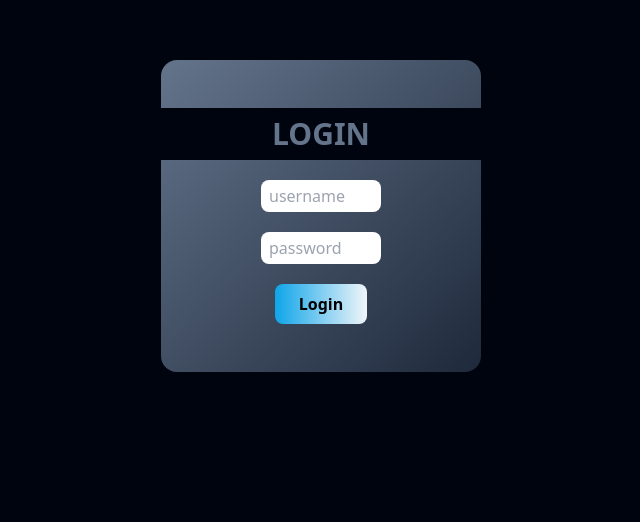
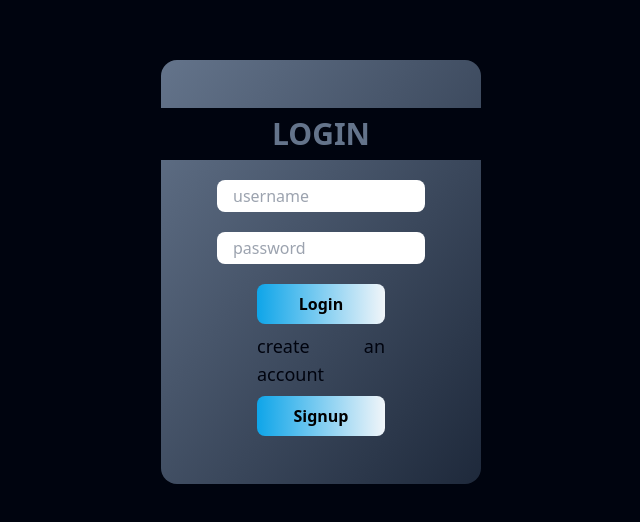
Before and after one commit to versatilemage/futuristic-design-for-bank-app-using-taiwindCSS-in-react, a React (Create React App) app: page /login in a window 1280 px wide. Shown: the part 116-638 px from the top of the page, without its empty margins (319-959 px from the left). Built offline with nearby package versions, Linux system fonts and the light colour scheme.

Commit message:
login component

```diff
--- a/src/components/login.js
+++ b/src/components/login.js
@@ -1,14 +1,47 @@
-function Login () {
+import { useNavigate } from "react-router-dom";
+import axios from "axios"
+import { useState } from "react";
+
+function Login() {
+    const navigate = useNavigate()
+    const [name, setname] = useState("")
+    const [password, setpassword] = useState("")
+
+    const onClick = (e) => {
+        e.preventDefault()
+        navigate("/")
+        axios.post("http://localhost:3001/login",{
+            name: name,
+            password: password
+        }).then(() => {
+            alert(`Welcome ${name}, logged in in successfully`)
+        }).catch(() => {
+            alert(`aww It didnt work`)
+        })
+    }
+
+    const onclicking = (e) => {
+        e.preventDefault()
+        navigate("/signup")
+    }
     return (
         <>
             <section className="flex flex-col items-center content-center rounded-2xl
                 bg-gradient-to-tl from-slate-800 to-slate-500 w-1/4 px-20 py-12 mx-auto my-44 space-y-5">
-                    <h1 className="uppercase text-3xl font-bold text-slate-500 text-center bg-[#00040f] w-96 py-2">login</h1>
-                <form className="flex flex-col text-justify w-3/4 space-y-5">
-                        <input type="text" placeholder="username" className="rounded-lg py-1 px-2"></input>
-                        <input type="password" placeholder="password" className="rounded-lg py-1 px-2"></input>
+                <h1 className="uppercase text-3xl font-bold text-slate-500 text-center bg-[#00040f] w-96 py-2">login</h1>
+                <form className="flex flex-col text-justify w-4/5 space-y-5 items-center">
+                    <input type="text" placeholder="username" className="rounded-lg py-1 px-4 w-52"
+                    onChange={(event) => {setname(event.target.value)}}></input>
+                    <input type="password" placeholder="password" className="rounded-lg py-1 px-4 w-52"
+                    onChange={(event) => {setpassword(event.target.value)}}></input>
+                    <div className="flex flex-col space-y-2 justify-evenly">
+                    <button className="bg-gradient-to-r from-sky-500 to-slate-100 rounded-lg font-bold capitalize py-2 px-6"
+                    onClick={onClick}>login</button>
+                    <p className="text-lg font-lightbold text-[#00040f]">create an account</p>
+                    <button className="bg-gradient-to-r from-sky-500 to-slate-100 rounded-lg font-bold capitalize py-2 px-6"
+                        >signup</button>
+                    </div>
                 </form>
-                    <button className="bg-gradient-to-r from-sky-500 to-slate-100 rounded-lg font-bold capitalize py-2 px-6">login</button>
             </section>
         </>
     )
```
